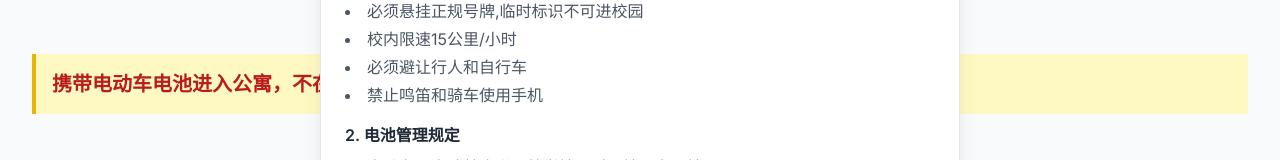
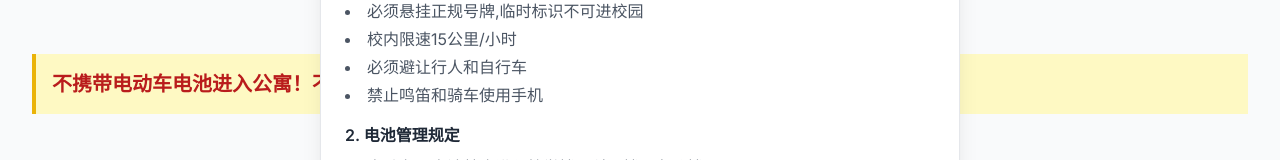
Before and after one commit to humblebanana/thu-scooter-101-web, a Next.js app: page /usage-guide in a window 1280 px wide. Shown: the part 210-370 px from the top of the page. Built offline with nearby package versions, Linux system fonts and the light colour scheme.

Commit message:
usage除了停车区域前其他都

```diff
--- a/app/usage-guide/page.tsx
+++ b/app/usage-guide/page.tsx
@@ -32,7 +32,7 @@ export default function UsageGuide() {
   const [chargingMasters, setChargingMasters] = useState<ChargingMaster[]>([]);
   const [error, setError] = useState<string | null>(null);
   const [copiedId, setCopiedId] = useState<number | null>(null);
-  const fullText = "不携带电动车电池进入公寓，不在公寓内给电动车电池充电！";
+  const fullText = " 不携带电动车电池进入公寓！不在公寓内给电动车电池充电！😠";
 
   useEffect(() => {
     let index = 0;
```
